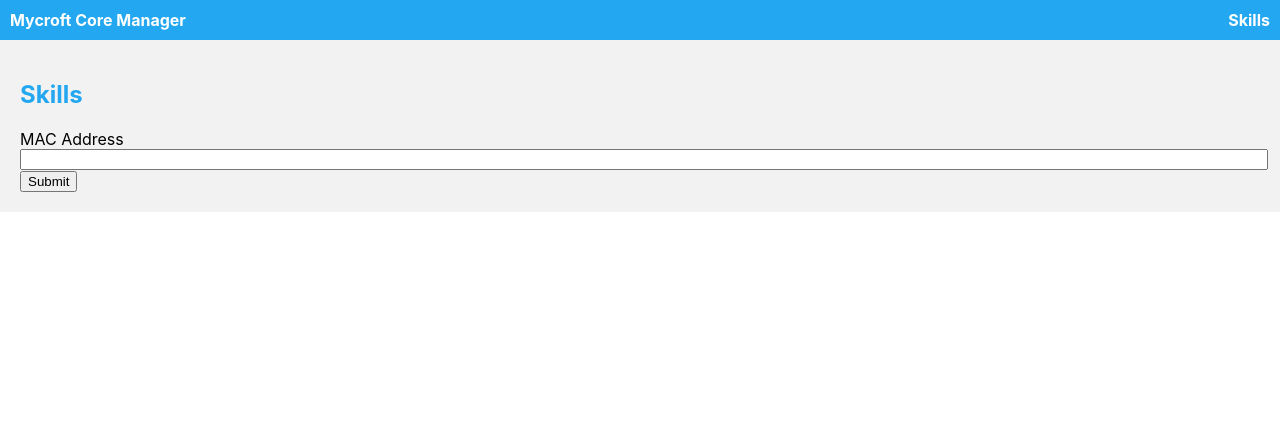
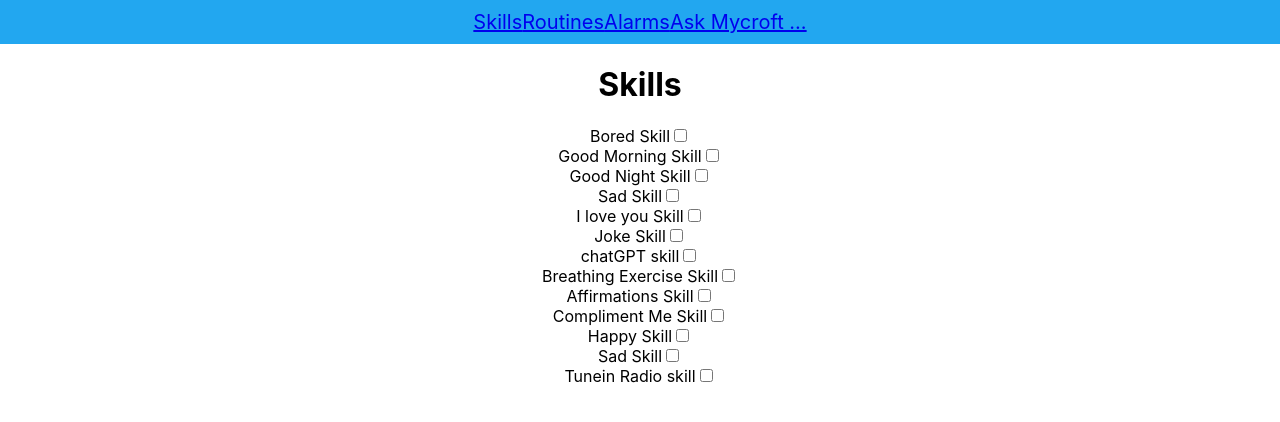
Before and after one commit to adamkalbouneh/ltp-smart-speaker-manager, a React (Create React App) app in the folder client/: page /skills in a window 1280 px wide. Shown: the top 422 px of the page. Built offline with nearby package versions, Linux system fonts and the light colour scheme.

Commit message:
Message bus connect

```diff
--- a/client/package.json
+++ b/client/package.json
@@ -12,8 +12,8 @@
     "react-dom": "^18.2.0",
     "react-router-dom": "^6.10.0",
     "react-scripts": "5.0.1",
-    "socket.io-client": "^4.6.1",
-    "web-vitals": "^2.1.4"
+    "web-vitals": "^2.1.4",
+    "react-router-dom": "^6.0.0"
   },
   "scripts": {
     "start": "react-scripts start",
--- a/client/src/App.js
+++ b/client/src/App.js
@@ -1,15 +1,24 @@
-import React from "react";
-import { BrowserRouter as Router, Route, Routes } from "react-router-dom";
-import Navbar from "./components/Navbar";
-import SkillList from "./components/SkillList";
+import React from 'react';
+import Navbar from './components/Navbar';
+import Skills from './components/Skills';
+import Routines from './components/Routines';
+import Alarms from './components/Alarms';
+import './App.css';
+import { BrowserRouter as Router, Route, Routes } from 'react-router-dom';
+import Prompt from './components/Prompt';
 
 function App() {
   return (
     <Router>
-      <Navbar />
-      <Routes>
-        <Route path="/skills" element={<SkillList />} />
-      </Routes>
+      <div className="App">
+        <Navbar />
+        <Routes>
+          <Route path="/skills" element={<Skills />} />
+          <Route path="/routines" element={<Routines />} />
+          <Route path="/alarms" element={<Alarms />} />
+          <Route path="/prompt" element={<Prompt />} />
+        </Routes>
+      </div>
     </Router>
   );
 }
--- /dev/null
+++ b/client/src/components/Alarms.js
@@ -0,0 +1,55 @@
+import React, { useState } from 'react';
+//import './Alarms.css';
+import axios from 'axios';
+
+const Alarm = ({ time }) => {
+  const [enabled, setEnabled] = useState(false);
+  const [loading, setLoading] = useState(false);
+
+  const handleToggle = async () => {
+    setLoading(true);
+    try {
+      if (!enabled) {
+        /*const response = */await axios.post('/set-alarm', { time });
+        //alert(response.data.message);
+      } else {
+        /*const response = */await axios.post('/delete-alarm', { time });
+        //alert(response.data.message);
+      }
+      setTimeout(() => {
+        setEnabled(!enabled);
+        setLoading(false);
+      }, 200);
+    } catch (error) {
+      alert('Error: ' + error.message);
+      setLoading(false);
+    }
+  };
+
+  return (
+    <div className="alarm">
+      <label className="alarmTime">{time}</label>
+      <input type="checkbox" onChange={handleToggle} />
+      {loading && (
+        <div className="loadingScreen">
+          <p className="loadingMessage">Loading...</p>
+        </div>
+      )}
+    </div>
+  );
+};
+
+const Alarms = () => {
+  const alarms = ['06:00 AM', '07:00 AM', '08:00 AM ', '09:00 AM', '10:00 AM', '11:00 AM'];
+
+  return (
+    <div className="alarmsContainer">
+      <h1>Alarms</h1>
+      {alarms.map((time, index) => (
+        <Alarm key={index} time={time} />
+      ))}
+    </div>
+  );
+};
+
+export default Alarms;
--- a/client/src/components/Navbar.js
+++ b/client/src/components/Navbar.js
@@ -1,16 +1,14 @@
-import React from "react";
-import { Link } from "react-router-dom";
-import "./Navbar.css";
+import React from 'react';
+import { Link } from 'react-router-dom';
+//import './Navbar.css';
 
 const Navbar = () => {
   return (
     <nav className="navbar">
-      <Link to="/" className="nav-link">
-        Mycroft Core Manager
-      </Link>
-      <Link to="/skills" className="nav-link">
-        Skills
-      </Link>
+      <Link to="/skills" className="nav-item">Skills</Link>
+      <Link to="/routines" className="nav-item">Routines</Link>
+      <Link to="/alarms" className="nav-item">Alarms</Link>
+      <Link to="/prompt" className="nav-item">Ask Mycroft ...</Link>
     </nav>
   );
 };
--- /dev/null
+++ b/client/src/components/Prompt.js
@@ -0,0 +1,41 @@
+import React, { useState } from 'react';
+//import './Prompt.css';
+import axios from 'axios';
+
+const Prompt = () => {
+  const [message, setMessage] = useState('');
+
+  const handleChange = (e) => {
+    setMessage(e.target.value);
+  };
+
+  const handleSubmit = async (e) => {
+    e.preventDefault();
+    try {
+      const response = await axios.post('/send-message', { message });
+      alert(response.data.message);
+      setMessage('');
+    } catch (error) {
+      alert('Error: ' + error.message);
+    }
+  };
+
+  return (
+    <div>
+      <h1>Prompt Mycroft</h1>
+      <form onSubmit={handleSubmit} className="promptForm">
+        <textarea
+          className="messageInput"
+          value={message}
+          onChange={handleChange}
+          placeholder="Enter your message here..."
+        />
+        <button type="submit" className="submitButton">
+          Send Message
+        </button>
+      </form>
+    </div>
+  );
+};
+
+export default Prompt;
--- /dev/null
+++ b/client/src/components/Routines.js
@@ -0,0 +1,11 @@
+import React from 'react';
+
+const Routines = () => {
+  return (
+    <div>
+      <h2>Routines</h2>
+    </div>
+  );
+};
+
+export default Routines;
--- /dev/null
+++ b/client/src/components/Skills.js
@@ -0,0 +1,109 @@
+import React, { useState } from 'react';
+import axios from 'axios';
+//import './Skills.css';
+
+const Skill = ({ name, url }) => {
+  const [installed, setInstalled] = useState(false);
+  const [loading, setLoading] = useState(false);
+
+  const handleToggle = async () => {
+    setLoading(true);
+    setTimeout(async () => {
+      try {
+        if (!installed) {
+          /*const response =*/ await axios.post('/install-skill', { url });
+          /*alert(response.data.message);*/
+        } else {
+          /*const response =*/ await axios.post('/uninstall-skill', { name });
+          /*alert(response.data.message);*/
+        }
+        setInstalled(!installed);
+      } catch (error) {
+        alert('Error: ' + error.message);
+      }
+      setLoading(false);
+    }, 200);
+  };
+
+  return (
+    <div className="skill">
+      {loading && (
+        <div className="loadingScreen">
+          <span className="loadingMessage">Loading...</span>
+        </div>
+      )}
+      <label className="skillName">{name}</label>
+      <input
+        className="skillToggle"
+        type="checkbox"
+        onChange={handleToggle}
+      />
+    </div>
+  );
+};
+
+const Skills = () => {
+  return (
+    <div className="skillsContainer">
+      <h1>Skills</h1>
+
+      <Skill
+        name="Bored Skill"
+        url="https://github.com/adamkalbouneh/bored-skill"
+      />
+      <Skill
+        name="Good Morning Skill"
+        url="https://github.com/adamkalbouneh/good-morning-skill"
+      />
+      <Skill
+        name="Good Night Skill"
+        url="https://github.com/adamkalbouneh/good-night-skill"
+      />
+      <Skill
+        name="Sad Skill"
+        url="https://github.com/adamkalbouneh/sad-skill"
+      />
+      <Skill
+        name="I love you Skill"
+        url="https://github.com/adamkalbouneh/i-love-you-skill"
+      />
+      <Skill
+        name="Joke Skill"
+        url="https://github.com/adamkalbouneh/joke-skill"
+      />
+      <Skill
+        name="chatGPT skill"
+        url="https://github.com/adamkalbouneh/chatgpt-skill"
+      />
+      <Skill
+        name="Breathing Exercise Skill"
+        url="https://github.com/adamkalbouneh/breathing-exercise-skill"
+      />
+      <Skill
+        name="Affirmations Skill"
+        url="https://github.com/adamkalbouneh/affirmations-skill"
+      />
+      <Skill
+        name="Compliment Me Skill"
+        url="https://github.com/adamkalbouneh/compliment-me-skill"
+      />
+      <Skill
+        name="Happy Skill"
+        url="https://github.com/adamkalbouneh/happy-skill"
+      />
+      <Skill
+        name="Sad Skill"
+        url="https://github.com/adamkalbouneh/sad-skill"
+      />
+      <Skill
+        name="Tunein Radio skill"
+        url="https://github.com/johnbartkiw/mycroft-skill-tunein"
+      />
+
+    </div>
+
+
+  );
+};
+
+export default Skills;
--- /dev/null
+++ b/client/src/styling/Alarms.css
@@ -0,0 +1,81 @@
+.alarmsContainer {
+  display: flex;
+  flex-wrap: wrap;
+  justify-content: center;
+  background-color: #f5f5f5;
+  padding: 2rem;
+  border-radius: 10px;
+  width: 80%;
+  margin: 0 auto;
+}
+
+.alarm {
+  background-color: #fff;
+  padding: 1.5rem;
+  margin: 1rem;
+  border: 2
+}
+.h1 {
+  text-align: center;
+  margin-bottom: 2rem;
+  padding-bottom: 1rem;
+  border-bottom: 1px solid #22A7F0;
+}
+
+.alarmsContainer {
+  display: flex;
+  flex-wrap: wrap;
+  justify-content: center;
+  background-color: #f5f5f5;
+  padding: 2rem;
+  border-radius: 10px;
+  width: 80%;
+  margin: 0 auto;
+}
+
+.alarm {
+  background-color: #fff;
+  padding: 1.5rem;
+  margin: 1rem;
+  border: 2px solid #22A7F0;
+  border-radius: 10px;
+  box-shadow: 0px 2px 10px rgba(0, 0, 0, 0.1);
+  display: flex;
+  flex-direction: column;
+  align-items: center;
+  width: 100%;
+  transition: background-color 0.3s;
+}
+
+.alarm:hover {
+  background-color: #f0f0f0;
+}
+
+.alarmTime {
+  font-size: 1.2rem;
+  font-weight: bold;
+  color: #22A7F0;
+  margin-bottom: 1rem;
+}
+
+.alarmToggle {
+  cursor: pointer;
+}
+
+.loadingScreen {
+  position: fixed;
+  top: 0;
+  left: 0;
+  width: 100%;
+  height: 100%;
+  background-color: rgba(0, 0, 0, 0.7);
+  display: flex;
+  align-items: center;
+  justify-content: center;
+  z-index: 1000;
+}
+
+.loadingMessage {
+  color: #22A7F0;
+  font-size: 2rem;
+}
--- /dev/null
+++ b/client/src/styling/Navbar.css
@@ -0,0 +1,18 @@
+.navbar {
+    display: flex;
+    justify-content: space-around;
+    align-items: center;
+    background-color: #22A7F0;
+    padding: 1rem;
+  }
+
+  .nav-item {
+    color: #FFF;
+    text-decoration: none;
+    font-size: 1.25rem;
+    font-weight: bold;
+  }
+
+  .nav-item:hover {
+    color: #c5dce8;
+  }
--- /dev/null
+++ b/client/src/styling/Prompt.css
@@ -0,0 +1,36 @@
+h1 {
+    text-align: center;
+    margin-bottom: 2rem;
+  }
+
+  .promptForm {
+    display: flex;
+    flex-direction: column;
+    align-items: center;
+  }
+
+  .messageInput {
+    width: 80%;
+    height: 100px;
+    padding: 1rem;
+    font-size: 1rem;
+    border-radius: 5px;
+    border: 1px solid #ccc;
+    resize: none;
+  }
+
+  .submitButton {
+    background-color: #22A7F0;
+    color: #fff;
+    border: none;
+    border-radius: 5px;
+    font-size: 1rem;
+    padding: 0.5rem 1rem;
+    margin-top: 1rem;
+    cursor: pointer;
+    transition: background-color 0.3s;
+  }
+
+  .submitButton:hover {
+    background-color: #1e8ec6;
+  }
--- /dev/null
+++ b/client/src/styling/Skills.css
@@ -0,0 +1,64 @@
+.skillsContainer {
+  display: flex;
+  flex-wrap: wrap;
+  justify-content: center;
+  background-color: #f5f5f5;
+  padding: 2rem;
+  border-radius: 10px;
+  width: 80%;
+  margin: 0 auto;
+}
+
+.skill {
+  background-color: #fff;
+  padding: 1.5rem;
+  margin: 1rem;
+  border: 2px solid #22A7F0;
+  border-radius: 10px;
+  box-shadow: 0px 2px 10px rgba(0, 0, 0, 0.1);
+  display: flex;
+  flex-direction: column;
+  align-items: center;
+  width: 100%;
+  transition: background-color 0.3s;
+}
+
+.skill:hover {
+  background-color: #aad6e77e;
+}
+
+.skillName {
+  font-size: 1.2rem;
+  font-weight: bold;
+  color: #22A7F0;
+  margin-bottom: 1rem;
+}
+
+.skillToggle {
+  cursor: pointer;
+}
+
+h1 {
+  text-align: center;
+  margin-bottom: 2rem;
+  padding-bottom: 1rem;
+  border-bottom: 1px solid #22A7F0;
+}
+
+.loadingScreen {
+  position: fixed;
+  top: 0;
+  left: 0;
+  width: 100%;
+  height: 100%;
+  background-color: rgba(0, 0, 0, 0.7);
+  display: flex;
+  align-items: center;
+  justify-content: center;
+  z-index: 1000;
+}
+
+.loadingMessage {
+  color: #22A7F0;
+  font-size: 2rem;
+}
```
Also changed, not shown: 1 other file (tests, documents, lock files or other folders).
